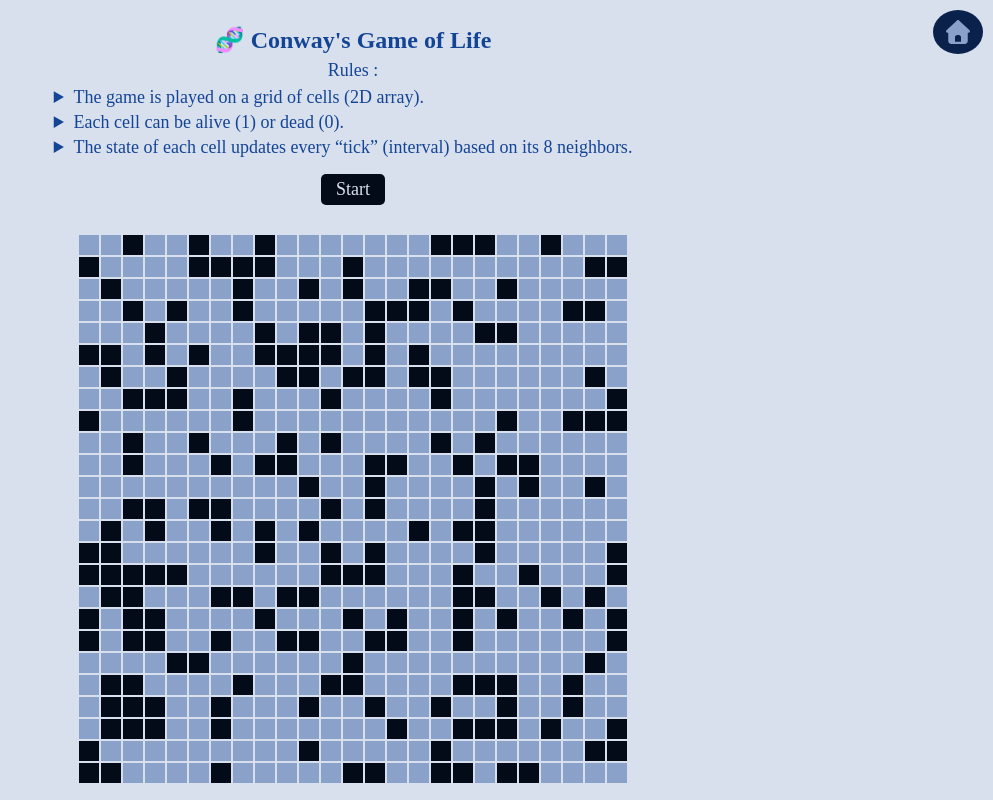
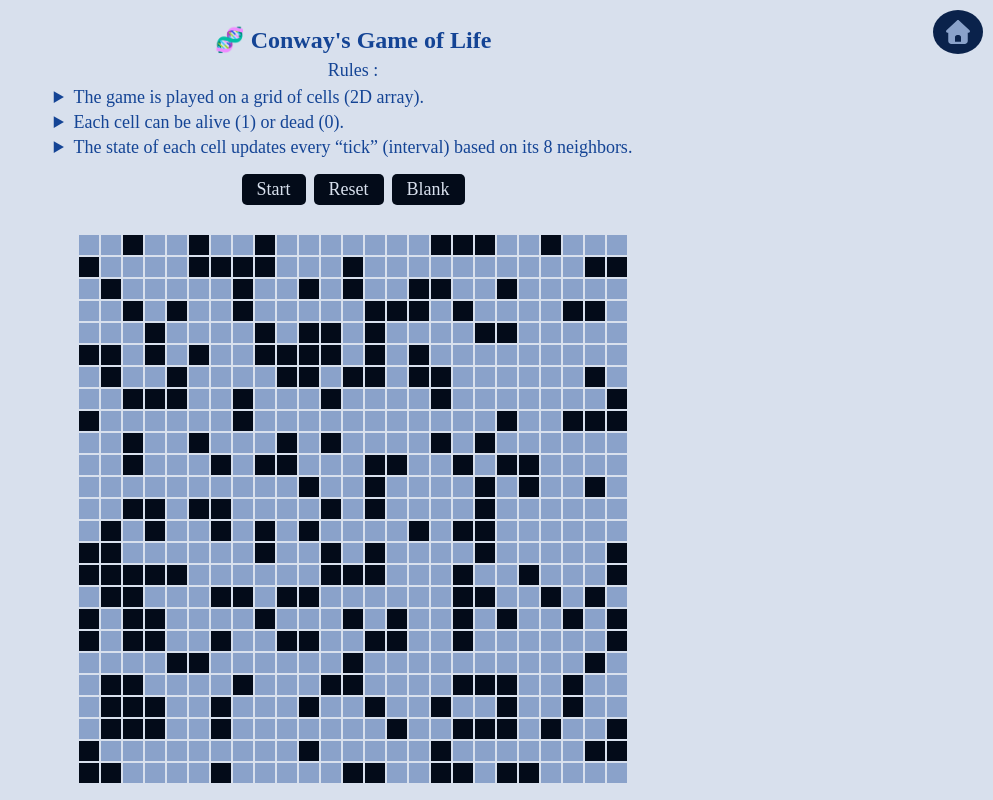
Before and after one commit to ThrishikK/DS-REACT, a React (Vite) app: page /conways-game-of-life in a window 1280 px wide. Shown: the top 800 px of the page, without its empty margins (287-1280 px from the left). Built offline with nearby package versions, Linux system fonts and the light colour scheme.

Commit message:
Conway new buttons added

```diff
--- a/src/Algorithms/Miscellaneous/ConwaysGameOfLife/ConwaysGameOfLife.css
+++ b/src/Algorithms/Miscellaneous/ConwaysGameOfLife/ConwaysGameOfLife.css
@@ -22,6 +22,11 @@
   font-size: 1.8rem;
   padding: 0 2rem;
   list-style-type: disclosure-closed;
+}
+
+.conway-btns-container {
+  display: flex;
+  gap: 0.8rem;
 }
 
 .conways-game-btn {
--- a/src/Algorithms/Miscellaneous/ConwaysGameOfLife/ConwaysGameOfLife.jsx
+++ b/src/Algorithms/Miscellaneous/ConwaysGameOfLife/ConwaysGameOfLife.jsx
@@ -1,19 +1,23 @@
-import { FontAwesomeIcon } from "@fortawesome/react-fontawesome";
-import { faRightLong, faDownLong } from "@fortawesome/free-solid-svg-icons";
-
-import { useState, useRef, useEffect } from "react";
+import { useState, useRef } from "react";
 import CanvasHelper from "./CanvasHelper";
 import "./ConwaysGameOfLife.css";
 
 const numRows = 25;
 const numCols = 25;
+let blankRequested = false;
+
+function getGrid() {
+  const generatedGrid = Array.from({ length: numRows }, () =>
+    // Array.from({ length: 10 }, () => (Math.random() > 0.7 ? 1 : 0))
+    Array.from({ length: numCols }, function () {
+      return blankRequested ? 0 : Math.random() > 0.7 ? 1 : 0;
+    })
+  );
+  return generatedGrid;
+}
 
 function ConwaysGameOfLife() {
-  const [grid, setGrid] = useState(() =>
-    Array.from({ length: numRows }, () =>
-      Array.from({ length: numCols }, () => (Math.random() > 0.7 ? 1 : 0))
-    )
-  );
+  const [grid, setGrid] = useState(() => getGrid());
 
   const [running, setRunning] = useState(false);
   const runningRef = useRef(running);
@@ -64,6 +68,36 @@ function ConwaysGameOfLife() {
     }
   }
 
+  function handleResetBtn() {
+    setRunning(false);
+    runningRef.current = false;
+    setGrid(getGrid());
+  }
+
+  function handleGetBlankBoard() {
+    handleResetBtn();
+    blankRequested = true;
+    setGrid(getGrid());
+    blankRequested = false;
+  }
+
+  function handleCellClick(event) {
+    const index = event.target.getAttribute("data-index");
+    if (!index) return;
+    setRunning(false);
+    runningRef.current = false;
+    const [i, j] = index.split("-").map(Number);
+    const newGrid = grid.map((row, rowIndex) =>
+      row.map((cell, colIndex) => {
+        if (rowIndex === i && colIndex === j) {
+          return cell === 1 ? 0 : 1;
+        }
+        return cell;
+      })
+    );
+    setGrid(newGrid);
+  }
+
   return (
     <div className="conways-game-of-life-container">
       <h1 className="conways-heading">🧬 Conway's Game of Life</h1>
@@ -77,11 +111,19 @@ function ConwaysGameOfLife() {
         </li>
       </ul>
       {/*  */}
-      <button onClick={handleConwayBtnClick} className="conways-game-btn">
-        {running ? "Stop" : "Start"}
-      </button>
+      <div className="conway-btns-container">
+        <button onClick={handleConwayBtnClick} className="conways-game-btn">
+          {running ? "Stop" : "Start"}
+        </button>
+        <button onClick={handleResetBtn} className="conways-game-btn">
+          Reset
+        </button>
+        <button onClick={handleGetBlankBoard} className="conways-game-btn">
+          Blank
+        </button>
+      </div>
       {/* GAME OF LIFE CONTAINER */}
-      <div className="grid-container">
+      <div className="grid-container" onClick={handleCellClick}>
         {grid.map(function (eachRow, i) {
           // console.log(eachRow);
           return eachRow.map(function (cell, j) {
@@ -89,6 +131,7 @@ function ConwaysGameOfLife() {
             return (
               <div
                 className="conways-box"
+                data-index={`${i}-${j}`}
                 key={`${i + 1}-${j + 1}`}
                 style={{
                   backgroundColor:
```
